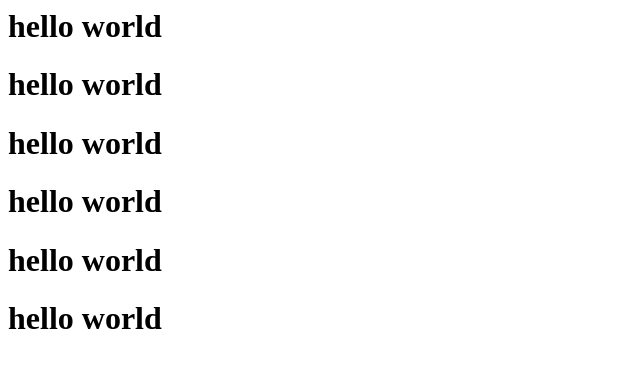
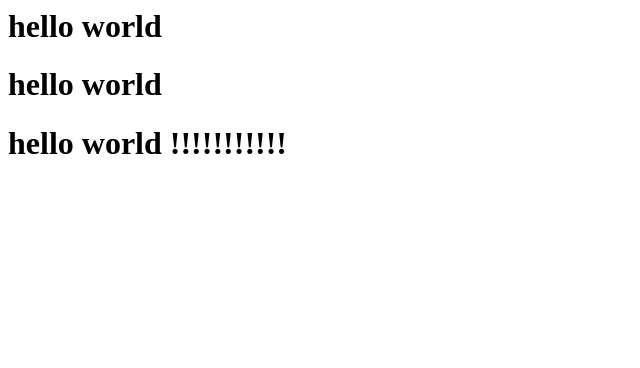
Before and after one commit to HoangVu-TiengPhap/tiengphap.github.io, a plain HTML site: page khoacaptoc/index.html in a window 1280 px wide. Shown: the whole page, without its empty margins (0-640 px from the left). Drawn offline with Linux system fonts and the light colour scheme.

Commit message:
Update index.html

```diff
--- a/khoacaptoc/index.html
+++ b/khoacaptoc/index.html
@@ -1,6 +1,4 @@
 <h1>hello world</h1>
 <h1>hello world</h1>
-<h1>hello world</h1>
-<h1>hello world</h1>
-<h1>hello world</h1>
-<h1>hello world</h1>
+
+<h1>hello world !!!!!!!!!!!</h1>
```
